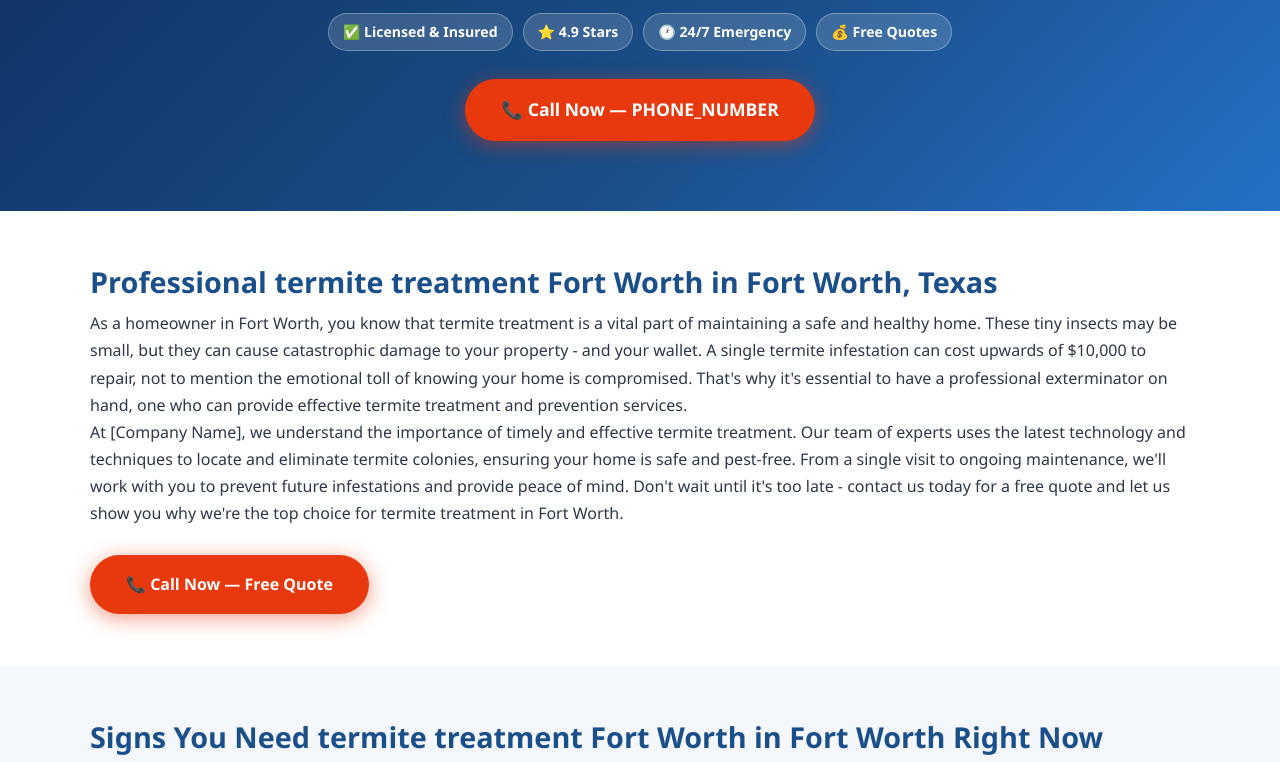
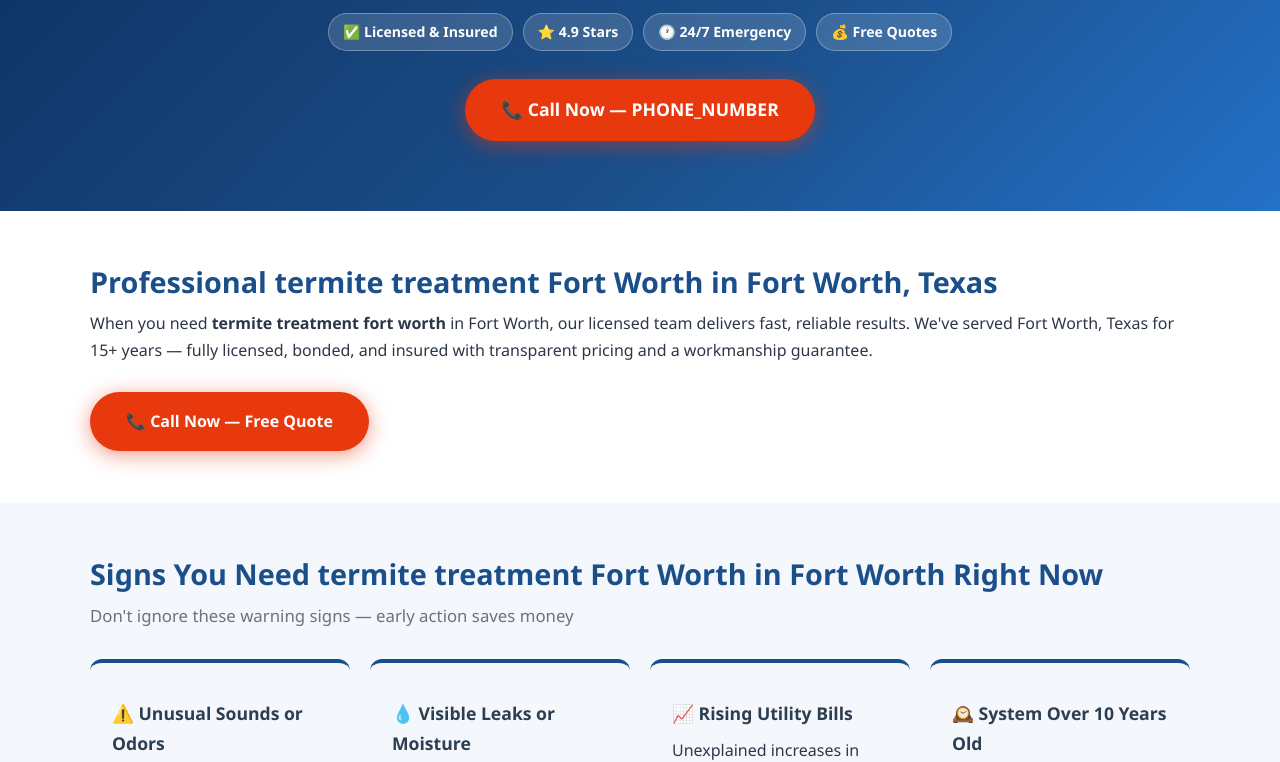
Before and after one commit to leadsmartaffiliate/pest-control-service-fort-worth-tx, a plain HTML site: page termite-treatment/index.html in a window 1280 px wide. Shown: the part 283-1045 px from the top of the page. Drawn offline with Linux system fonts and the light colour scheme.

Commit message:
Update termite-treatment/index.html

```diff
--- a/termite-treatment/index.html
+++ b/termite-treatment/index.html
@@ -170,8 +170,7 @@ footer{background:var(--dark);color:#c9d1e0;padding:40px 20px 20px}
 <section aria-labelledby="sub-intro-heading">
   <div class="section-inner">
     <h2 id="sub-intro-heading">Professional termite treatment Fort Worth in Fort Worth, Texas</h2>
-    <p>As a homeowner in Fort Worth, you know that termite treatment is a vital part of maintaining a safe and healthy home. These tiny insects may be small, but they can cause catastrophic damage to your property - and your wallet. A single termite infestation can cost upwards of $10,000 to repair, not to mention the emotional toll of knowing your home is compromised. That's why it's essential to have a professional exterminator on hand, one who can provide effective termite treatment and prevention services.</p>
-<p>At [Company Name], we understand the importance of timely and effective termite treatment. Our team of experts uses the latest technology and techniques to locate and eliminate termite colonies, ensuring your home is safe and pest-free. From a single visit to ongoing maintenance, we'll work with you to prevent future infestations and provide peace of mind. Don't wait until it's too late - contact us today for a free quote and let us show you why we're the top choice for termite treatment in Fort Worth.</p>
+    <p>When you need <strong>termite treatment fort worth</strong> in Fort Worth, our licensed team delivers fast, reliable results. We've served Fort Worth, Texas for 15+ years — fully licensed, bonded, and insured with transparent pricing and a workmanship guarantee.</p>
     <br>
     <a href="tel:PHONE_NUMBER" class="btn-call" style="font-size:1em"
        aria-label="Call now for termite treatment Fort Worth in Fort Worth">📞 Call Now — Free Quote</a>
```
